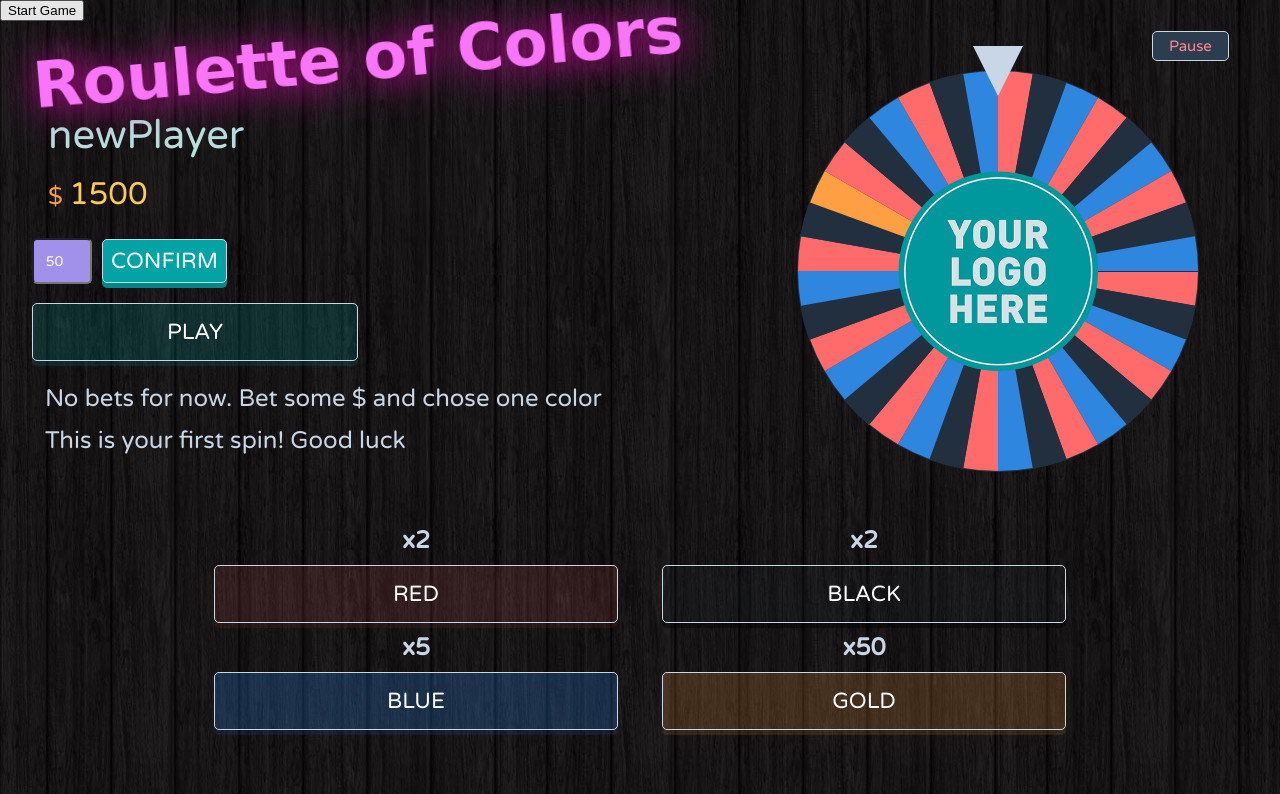
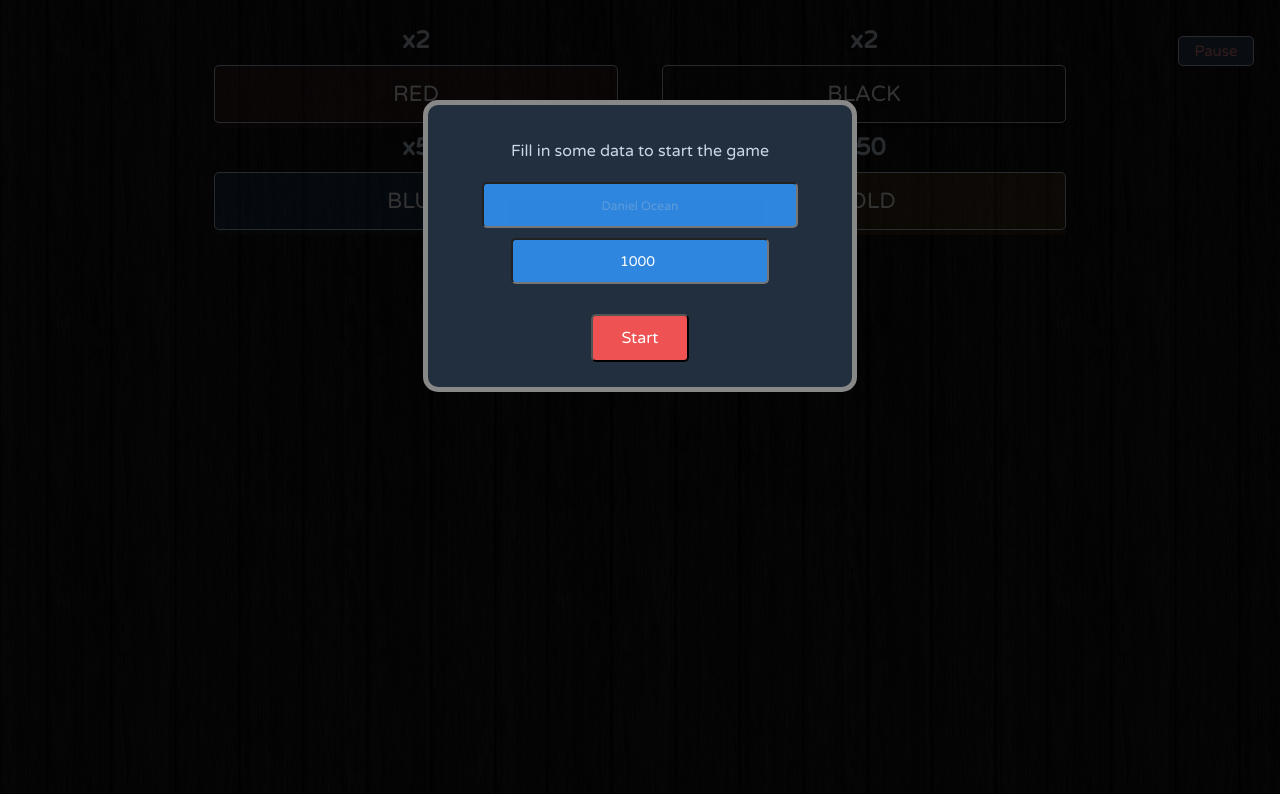
Before and after one commit to axellerose/project-roulette, a plain HTML site: page index.html in a window 1280 px wide. Shown: the top 794 px of the page. Drawn offline with Linux system fonts and the light colour scheme.

Commit message:
input bug fixed

```diff
--- a/index.html
+++ b/index.html
@@ -10,19 +10,21 @@
 </head>
 <body>
     <!-- Trigger/Open The Modal -->
-    <button id="myBtn">Start Game</button>
+    <button id="myBtn" style="display: none;">Start Game</button>
 
     <!-- The Modal -->
     <div id="myModal" class="modal">
 
     <!-- Modal content -->
     <div class="modal-content">
-        <span class="close">&times;</span>
+
         <p>Fill in some data to start the game</p>
-        <input class="modal-input" id="player-name-input" xplaceholder="Daniel Ocean" oninput="changeName()">
-        <input class="modal-input" id="player-balance-input" type="number"
-                min="1000" max="5000" placeholder="1000" step="1000" oninput="changeBalance()">
-        <button type="submit" id="start-game" onclick="onStartClick()">Start</button>
+       <div class="input-group-modal">
+            <input class="modal-input" id="player-name-input" placeholder="Daniel Ocean" oninput="changeName()">
+            <input class="modal-input mouse-only-number-input" id="player-balance-input" type="number"
+                    min="1000" max="5000" placeholder="1000" step="1000" oninput="changeBalance()" value="1000">
+            <button type="submit" id="start-btn">Start</button>
+        </div>
     </div>
 
     </div>
@@ -50,10 +52,10 @@
                 </div>
 
                 <button class="btn play" id="play-btn" onclick="onPlayClick(); btnSpin()">PLAY</button>
-
-                <div class="bet" id="text">No bets for now. Bet some $ and chose one color</div>
-                <div class="result" id="text">This is your first spin! Good luck</div>
-
+                <div class="wrap-text">
+                    <div class="bet" id="text">No bets for now. Bet some $ and chose one color</div>
+                    <div class="result" id="text">This is your first spin! Good luck</div>
+                </div>
 
 
             </div>
--- a/js/canvas.js
+++ b/js/canvas.js
@@ -17,7 +17,7 @@ var colors = [
 // Set up new player
 
 
-let player = new Player("newPlayer", 1500);
+let player = new Player("Daniel Ocean", 1000);
 
 let playerName = document.querySelector(".playerName");
 playerName.innerHTML = player.name; //show name
@@ -27,6 +27,7 @@ playerBalance.innerHTML = player.balance; //show balance
 //Set userInput limits
 let userInput = document.getElementById('userInput')
 userInput.setAttribute("max",player.balance);
+
 
 
 let startAngle = 0;
@@ -113,7 +114,8 @@ function showResult(index){
     } else if (colors[index] == "#ff9f43") {
         result.innerHTML = "Winner sector is: GOLD";
     }
-    document.querySelector(".bet").innerHTML = "Make a new bet and press PLAY"; //Reset bet status
+    document.querySelector(".bet").innerHTML = "Make a new bet and press PLAY";
+
 }
 
 //Check if two colors are the same
@@ -139,6 +141,7 @@ function checkWinner(index){
         }
         showImgLose();
     }
+    userInput.setAttribute("max",player.balance); //Reset bet status
 }
 
 function showImgWin(){
@@ -180,10 +183,16 @@ function hideLose(){
 }
 
 document.getElementById('bet-btn').addEventListener('click', userInput, false);
+  //add event listener to prevent keyboard entry
+  const mouseOnlyNumberInputField = document.querySelector(".mouse-only-number-input");
+  mouseOnlyNumberInputField.addEventListener("keypress", (event) => {
+    event.preventDefault();
+  })
 window.addEventListener("load", event => {
     drawRouletteWheel();
     disableColorButtons();
     disablePlayButton();
     enableBetButton();
     playMusic();
+    showModule();
 });
--- a/js/modal.js
+++ b/js/modal.js
@@ -5,30 +5,27 @@ let modal = document.getElementById("myModal");
 let btn = document.getElementById("myBtn");
 
 // Get the <span> element that closes the modal
-let span = document.getElementsByClassName("close")[0];
+let start = document.querySelector("#start-btn");
 
 // When the user clicks the button, open the modal
-btn.onclick = function() {
-  modal.style.display = "block";
-};
+
+function showModule () {
+    modal.style.display = "block";
+    document.querySelector(".main").style.display = "none";
+}
 
 // When the user clicks on <span> (x), close the modal
-span.onclick = function() {
+start.onclick = function() {
   modal.style.display = "none";
+  document.querySelector(".main").style.display = "flex";
 };
 
 // When the user clicks anywhere outside of the modal, close it
 window.onclick = function(event) {
   if (event.target == modal) {
-    modal.style.display = "none";
+    modal.style.display = "block";
   }
 };
-
-function onStartClick() {
-    player.name == document.querySelector("#player-name-input")
-
-    console.log(player.name);
-}
 
 function changeName() {
     player.name = document.querySelector("#player-name-input").value;
--- a/js/sounds.js
+++ b/js/sounds.js
@@ -2,31 +2,24 @@
 let pauseBtn = document.getElementById("pause-music");
 let playBtn = document.getElementById("play-music");
 let music = document.getElementById("bg-music");
-
+music.volume = 0.05;
 
 function playMusic() {
-
-    music.volume = 0;
     music.play();
     playBtn.style.display = "none";
     pauseBtn.style.display = "block";
+}
 
-}
 function pauseMusic() {
     music.pause();
     pauseBtn.style.display = "none";
     playBtn.style.display = "block";
-
 }
-
-//sounds
 
 var btnSound = document.getElementById("btn-sound");
 var btnSpined = document.getElementById("btn-spin");
 btnSound.volume = 0.3;
 btnSpined.volume = 0.05;
-
-
 
 function btnPressed() {
     btnSound.play();
@@ -35,5 +28,3 @@ function btnPressed() {
 function btnSpin() {
     btnSpined.play();
 }
-//display check
-//swap pause/play
--- a/style.css
+++ b/style.css
@@ -2,9 +2,13 @@
 input:focus,select:focus,textarea:focus,button:focus {
     outline: none;
 }
-
+html {
+    margin: 0;
+    padding: 2vw;
+}
 body {
     margin: 0;
+    padding: 0;
     background-color: black;
     background-image: url(./img/bg3.jpg);
     background-color: #5f27cd;
@@ -12,6 +16,10 @@ body {
     background-repeat: repeat;
     color: #c8d6e5;
     font-family: 'Varela Round', sans-serif;
+}
+
+.leftSide {
+    margin-left: 5vw;
 }
 
 .playerName {
@@ -35,7 +43,8 @@ body {
 }
 
 h1 {
-        margin: 0px;
+        margin: auto;
+        padding-bottom: 25px;
         font-family: 'Mr Dafoe', cursive;
         font-size: 4rem;
         color: #F975F7 ;
@@ -168,7 +177,8 @@ h2 {
     box-shadow: 0px 5px 0px 0px #018787;
     width: 100%;
     max-width: max-content;
-    padding: 8px;
+    padding: 11px;
+    font-size: 1em;
 }
 
 #bet-btn:disabled{
@@ -195,7 +205,7 @@ h2 {
     height: 3em;
     font-size: 0.875em;
     padding: 0;
-    background-color: #a291eb;
+    background-color: #ee5253;
     color: #fff;
 }
 
@@ -227,10 +237,16 @@ h2 {
     color: #2c3d50;
     background-color: #fc8888;
 }
-
+.wrap-text {
+    display: flex;
+    justify-content: flex-start;
+    flex-direction: column;
+    position: fixed;
+}
 #text {
     margin: 1vw;
     font-size: 1.5em;
+    text-align: left;
 }
 
 
@@ -238,37 +254,63 @@ h2 {
 .modal {
     display: none; /* Hidden by default */
     position: fixed; /* Stay in place */
-    z-index: 1; /* Sit on top */
+    z-index: 10; /* Sit on top */
     padding-top: 100px; /* Location of the box */
     left: 0;
     top: 0;
     width: 100%; /* Full width */
     height: 100%; /* Full height */
-    overflow: auto; /* Enable scroll if needed */
-    background-color: rgb(0,0,0); /* Fallback color */
-    background-color: rgba(0,0,0,0.4); /* Black w/ opacity */
+    background-color: rgba(0,0,0,0.8); /* Black w/ opacity */
   }
 
   /* Modal Content */
-  .modal-content {
-    background-color: #fefefe;
+.modal-content {
+    display: flex;
+    flex-direction: column;
+    justify-content: space-between;
+    background-color: #222f3e;
     margin: auto;
     padding: 20px;
-    border: 1px solid #888;
-    width: 80%;
+    border: 5px solid #888;
+    border-radius: 15px;
+    max-width: 30%;
+    width: 100%;
+    align-items: center;
   }
 
-  /* The Close Button */
-  .close {
-    color: #aaaaaa;
-    float: right;
-    font-size: 28px;
-    font-weight: bold;
+.input-group-modal {
+    display: flex;
+    flex-wrap: wrap;
+    justify-content: space-around;
+    align-items: center;
+
+}
+  #player-name-input, #player-name-input::placeholder,
+  #player-balance-input, #player-balance-input::placeholder, #start-btn {
+    width: 100%;
+    font-family: 'Varela Round', sans-serif;
+    border-radius: 5px;
+    text-align: center;
+    height: 3em;
+    font-size: 0.875em;
+    padding: 0;
+    background-color: #2e86de;
+    color: #fff;
+    margin: 5px;
   }
 
-  .close:hover,
-  .close:focus {
-    color: #000;
-    text-decoration: none;
-    cursor: pointer;
+#player-balance-input {
+    width: 75%;
+    padding-left: 10px;
+}
+
+  #player-name-input::placeholder {
+    color: rgb(205, 205, 205);
+    opacity: 0.3;
   }
+  #start-btn {
+      margin-top: 25px;
+      width: 30%;
+      font-size: 1em;
+      background-color: #ee5253;
+  }
```
